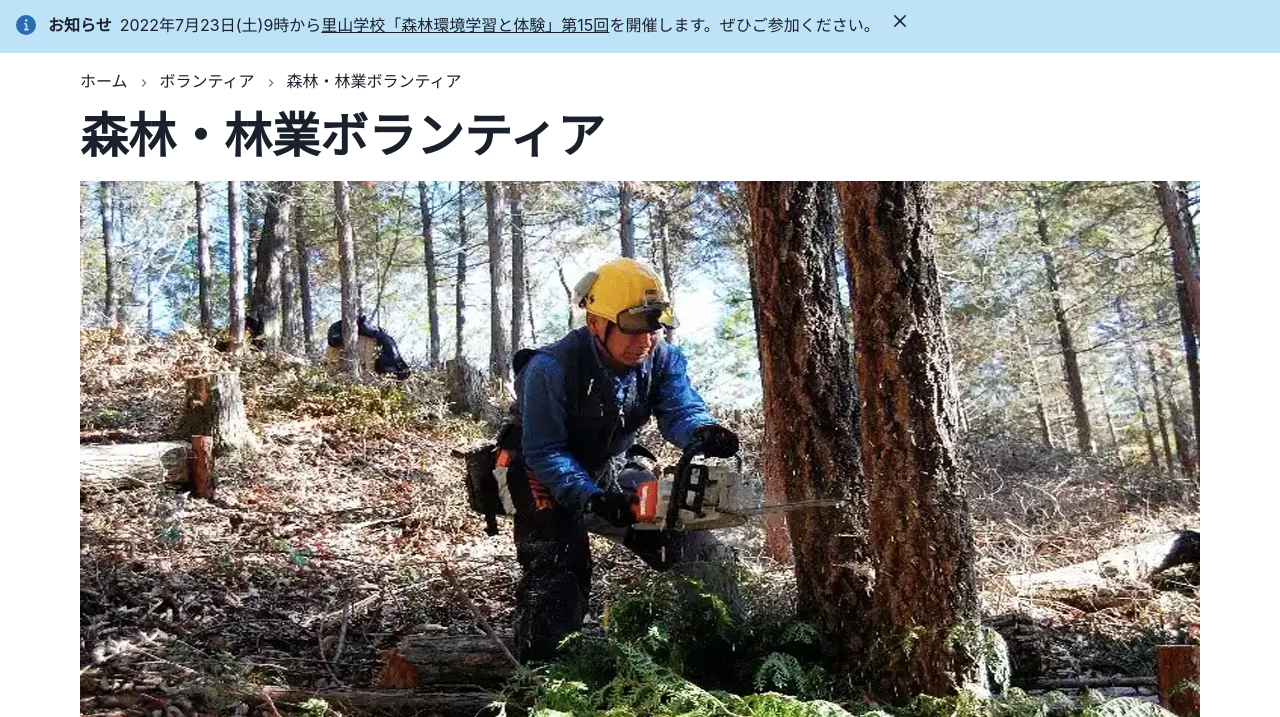
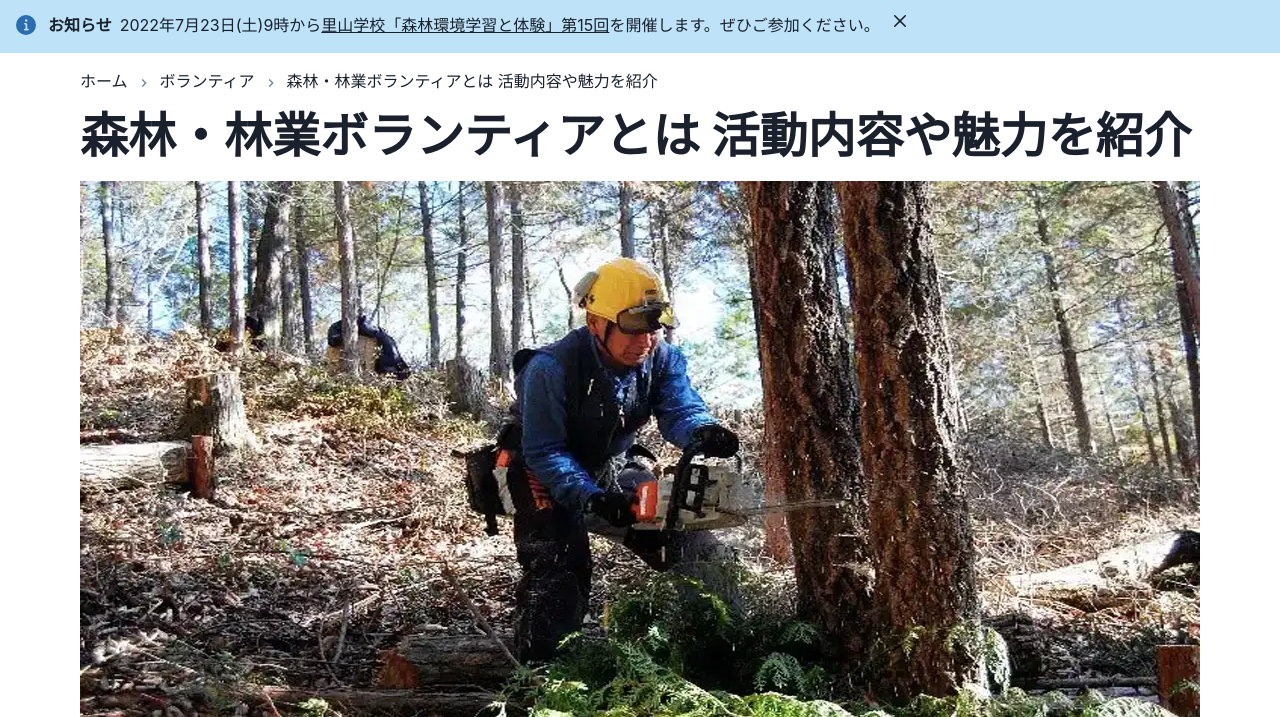
Before and after one commit to nagoya-forester/website, a Gatsby site: page /volunteer/forestry in a window 1280 px wide. Shown: the part 83-800 px from the top of the page. Built offline with nearby package versions, Linux system fonts and the light colour scheme; Gatsby itself is replaced by a stand-in of ours.

Commit message:
Upgrade gatsby

```diff
--- a/gatsby-config.ts
+++ b/gatsby-config.ts
@@ -32,6 +32,7 @@ const config: GatsbyConfig = {
       options: {
         baseUrl: process.env.API_URL,
         apiBase: `jsonapi`,
+        concurrentFileRequests: 100,
       },
     },
     {
--- a/src/pages/volunteer/forestry.tsx
+++ b/src/pages/volunteer/forestry.tsx
@@ -35,7 +35,7 @@ const Forestry = ({ location }: Props) => {
   const schemaArticle = {
     "@context": "https://schema.org",
     "@type": "Article",
-    headline: "森林・林業ボランティア",
+    headline: "森林・林業ボランティアとは 活動内容や魅力を紹介",
     datePublished: "2022-01-01T00:00:00+09:00",
     dateModified: "2022-05-24T12:00:00+09:00",
     author: {
@@ -63,7 +63,7 @@ const Forestry = ({ location }: Props) => {
       {
         "@type": "ListItem",
         position: 3,
-        name: "森林・林業ボランティア",
+        name: "森林・林業ボランティアとは 活動内容や魅力を紹介",
         item: site.siteMetadata.siteUrl + "/volunteer/forestry/",
       },
     ],
@@ -71,7 +71,7 @@ const Forestry = ({ location }: Props) => {
   return (
     <Layout>
       <Seo
-        PageTitle="森林・林業ボランティア"
+        PageTitle="森林・林業ボランティアとは 活動内容や魅力を紹介"
         PageDesc="森林・林業ボランティアとは、植樹・下草刈り・間伐・枝打ちをはじめ、森の植生調査や林道整備などを行うボランティアです。活動をする以外にも寄付や森づくりについて考え実践することも立派な森林・林業ボランティア活動です。"
         PagePath={location.pathname}
         PageNoindex={false}
@@ -98,12 +98,12 @@ const Forestry = ({ location }: Props) => {
               </BreadcrumbItem>
               <BreadcrumbItem isCurrentPage>
                 <BreadcrumbLink as={GatsbyLink} to={"/volunteer/forestry/"}>
-                  森林・林業ボランティア
+                  森林・林業ボランティアとは 活動内容や魅力を紹介
                 </BreadcrumbLink>
               </BreadcrumbItem>
             </Breadcrumb>
             <Heading fontSize={"5xl"} as="h1">
-              森林・林業ボランティア
+              森林・林業ボランティアとは 活動内容や魅力を紹介
             </Heading>
             <Box overflow={"hidden"} mt={4}>
               <StaticImage
```
Also changed, not shown: package.json (+6 -6 lines).
